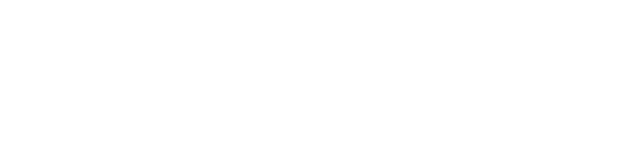
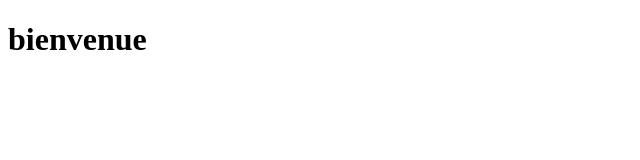
Before and after one commit to saamy-lab/github-test, a plain HTML site: page index.html in a window 1280 px wide. Shown: the whole page, without its empty margins (0-640 px from the left). Drawn offline with Linux system fonts and the light colour scheme.

Commit message:
update index

```diff
--- a/index.html
+++ b/index.html
@@ -6,6 +6,10 @@
     <title>Document</title>
 </head>
 <body>
+    <h1>
+        bienvenue
+
+    </h1>
 
 </body>
 </html>
```
